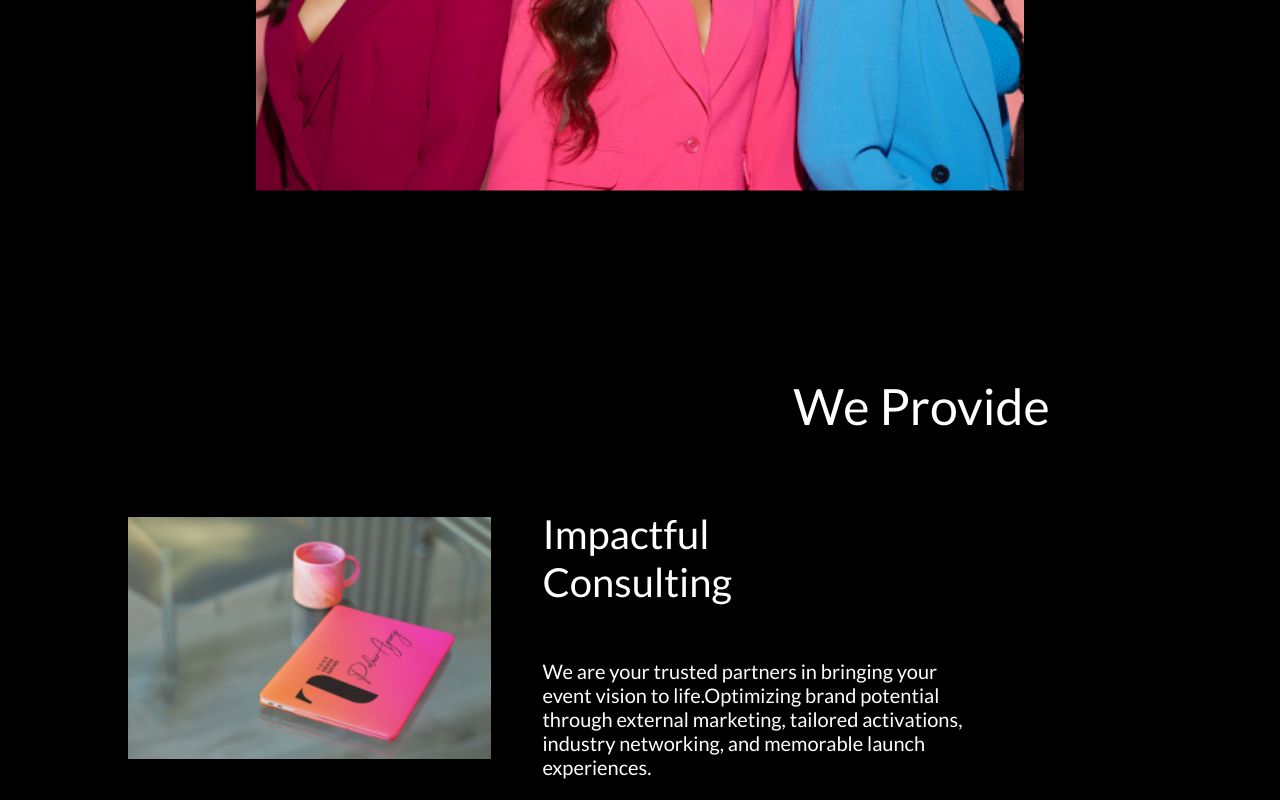
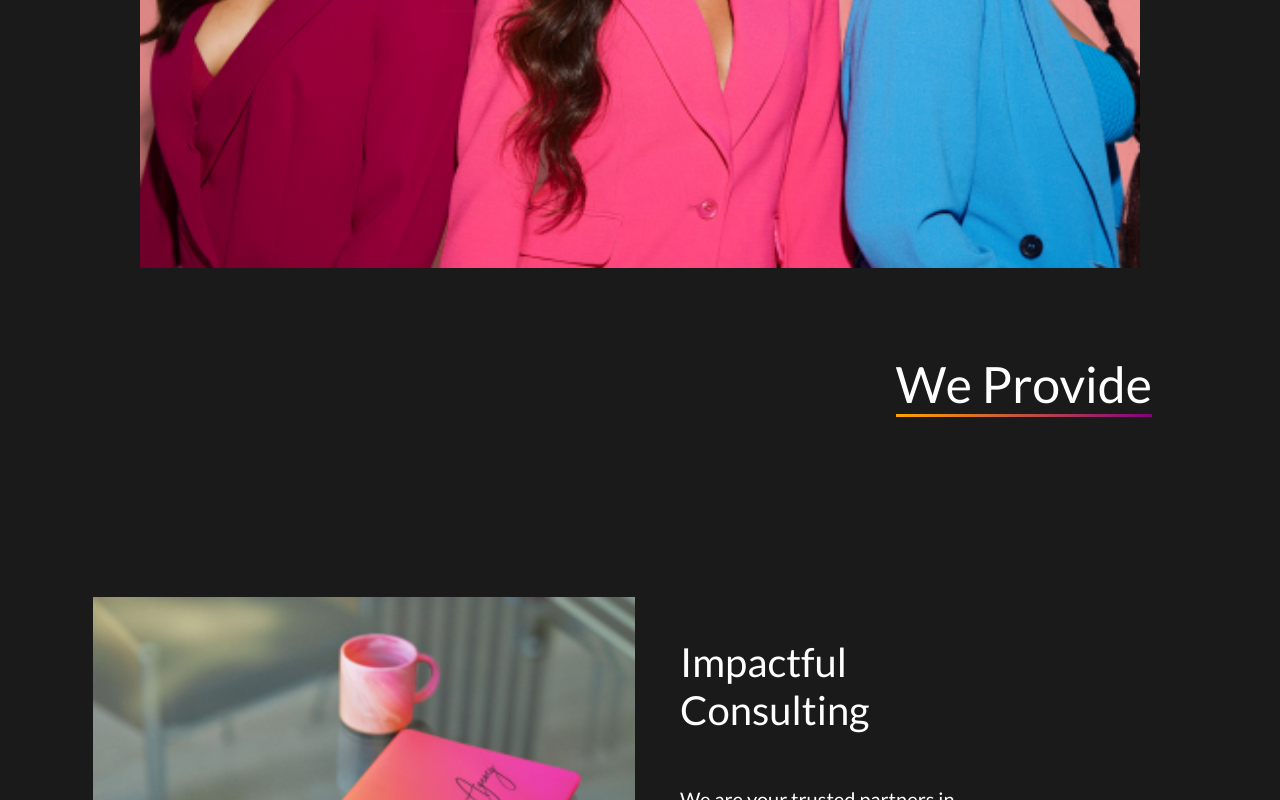
Before and after one commit to vasiltop/tpalmer, a website built with Vite: page index.html in a window 1280 px wide. Shown: the part 2000-2800 px from the top of the page. Built offline with nearby package versions, Linux system fonts and the light colour scheme.

Commit message:
feat: styling

```diff
--- a/index.html
+++ b/index.html
@@ -58,14 +58,14 @@
 					your event vision to life.
 				</p>
 
-				<button >Learn More</button>
+				<button>Learn More</button>
 			</div>
 
 			<img id="about-image" src="../public/img3.jpg" alt="about" />
 		</section>
 
 		<section id="provide-section">
-			<h1>We Provide</h1>
+			<h1><span> We Provide </span></h1>
 
 			<div class="provide-section-card">
 				<img src="../public/img4.jpg" alt="provide" />
--- a/src/styles.css
+++ b/src/styles.css
@@ -49,6 +49,7 @@ nav > ul > li {
 #partner-up-button {
 	background-color: #e04cd9;
 	border: none;
+	text-transform: uppercase;
 	font-family: Lato;
 	font-size: 20px;
 	border-radius: 25px;
@@ -78,7 +79,7 @@ header {
 
 body {
 	margin: 0px;
-	background-color: black;
+	background-color: #1a1a1a;
 }
 
 ul {
@@ -163,7 +164,9 @@ nav {
 	bottom: 0px;
 	-webkit-transform: translate(-50%, 50%);
 	transform: translate(-50%, 50%);
-	width: 60%;
+	max-width: 1000px;
+	width: 1000px;
+	height: auto;
 	position: absolute;
 	z-index: 1;
 }
@@ -172,25 +175,30 @@ nav {
 	display: flex;
 	flex-direction: column;
 	padding: 10%;
-	gap: 5%;
+	gap: 10em;
 	padding-top: 400px;
 }
 
-#provide-section > h1 {
+#provide-section > h1 > span {
 	color: white;
-	text-align: right;
+
 	font-family: Lato;
 	font-size: 50px;
-	padding-right: 10%;
+	float: right;
+	border-image: linear-gradient(to left, #800080, orange) 1;
+	border-width: 4px;
+	border-bottom: solid;
 }
 
 .provide-section-card {
 	color: white;
 	font-family: Lato;
-	display: flex;
+	display: grid;
+	grid-template-columns: repeat(2, minmax(0, 1fr));
+	place-items: center;
+	gap: 5em;
 	align-items: center;
 	justify-content: center;
-	gap: 5%;
 }
 
 .provide-section-card-text {
@@ -199,9 +207,13 @@ nav {
 }
 
 .provide-section-card > img {
-	width: 100%;
-	height: 100%;
+	width: 115%;
+	height: auto;
+	max-height: 500px;
+
+	object-fit: cover;
 }
+
 .provide-section-card-text > h2 {
 	font-size: 40px;
 	display: inline-block;
```
